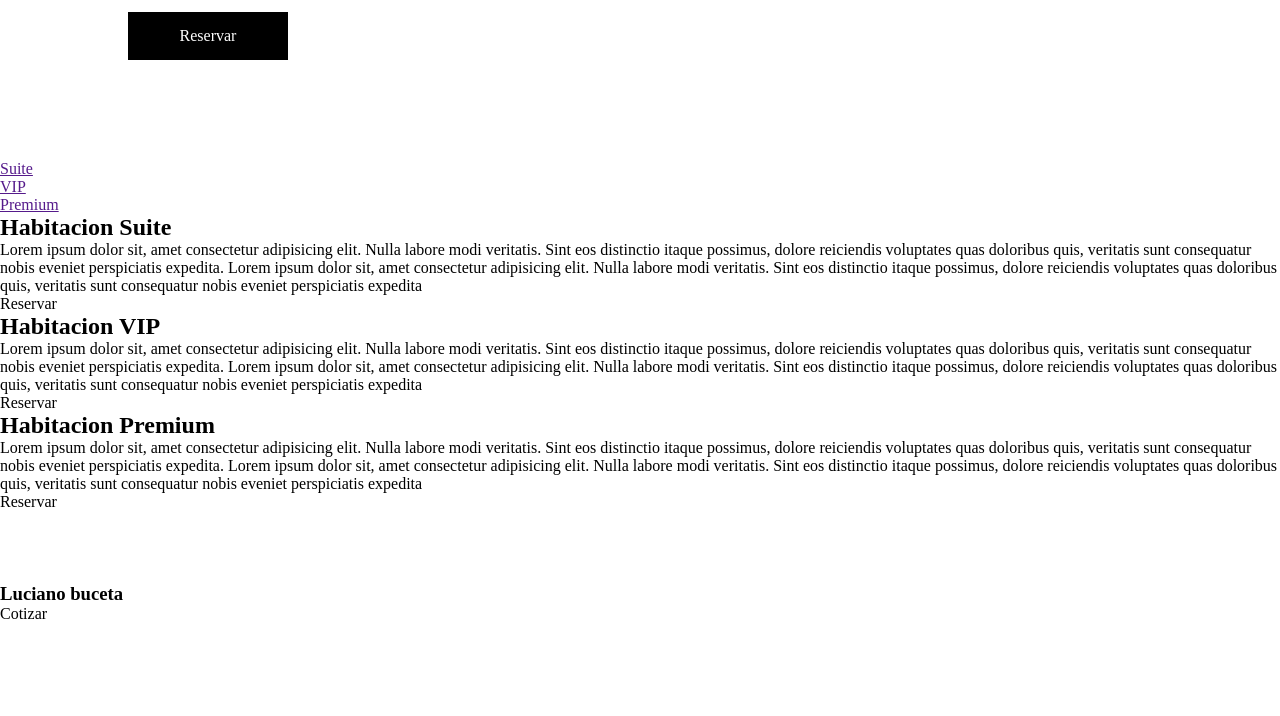
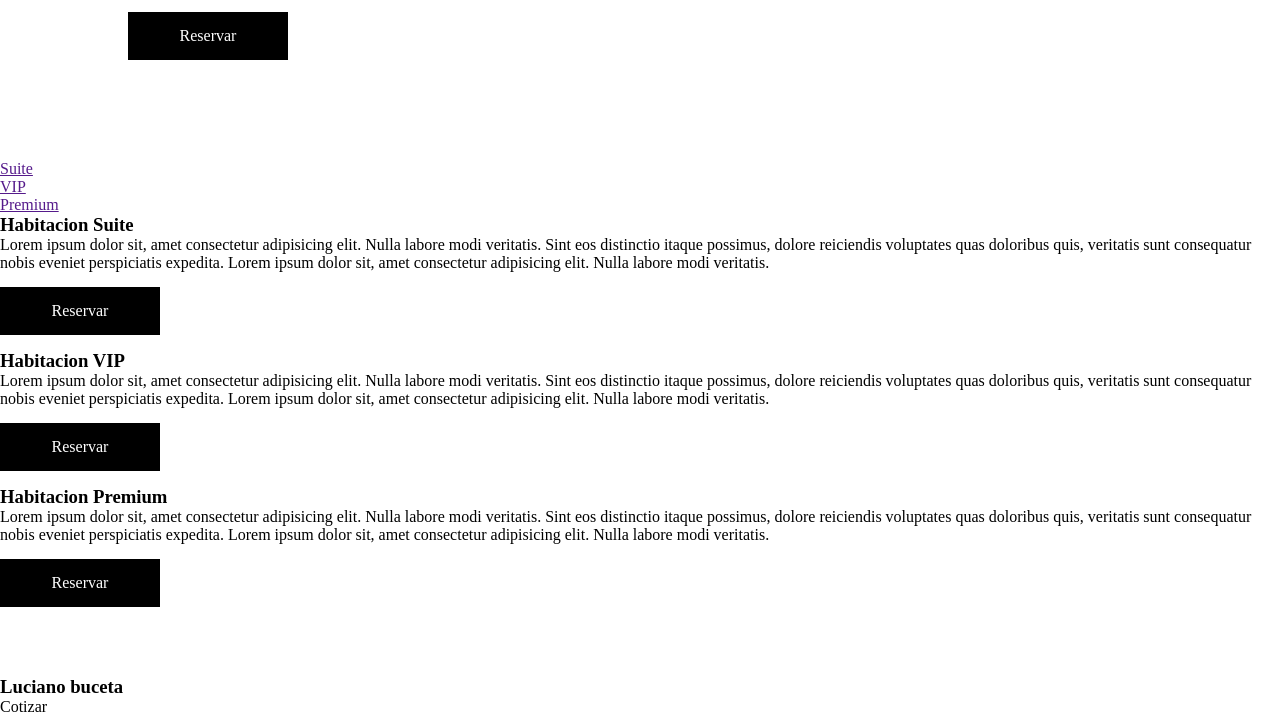
Before and after one commit to LucianoB01/curso-proyecto-final, a plain HTML site: page index.html in a window 1280 px wide. Shown: the part 560-1276 px from the top of the page. Before the commit the page ends 1183 px from the top, so only its background shows below. Drawn offline with nearby package versions, Linux system fonts and the light colour scheme; a web font is replaced by a local one.

Commit message:
Seccion habitaciones finalizada

```diff
--- a/index.html
+++ b/index.html
@@ -61,53 +61,50 @@
                     <ul>
                         <li><a href="">Suite</a></li>
                         <li><a href="">VIP</a></li>
-                        <li><a href="">Premium</a></li>
+                        <li><a id="no-border" href="">Premium</a></li>
                     </ul>
                 </nav>
             </div>
-            <div class="info-normal">
-                <h2>Habitacion Suite</h2>
+            <div class="info normal">
+                <h3>Habitacion Suite</h3>
                 <p>Lorem ipsum dolor sit, amet consectetur adipisicing elit.
                     Nulla labore modi veritatis. Sint eos distinctio itaque
                     possimus, dolore reiciendis voluptates quas doloribus quis,
                     veritatis sunt consequatur nobis eveniet perspiciatis
                     expedita. Lorem ipsum dolor sit, amet consectetur adipisicing elit.
-                    Nulla labore modi veritatis. Sint eos distinctio itaque
-                    possimus, dolore reiciendis voluptates quas doloribus quis,
-                    veritatis sunt consequatur nobis eveniet perspiciatis
-                    expedita</p>
-                <p>Reservar</p>
+                    Nulla labore modi veritatis.</p>
+                <div class="cotizar-btn">
+                    <p>Reservar</p>
+                </div>
             </div>
-            <div class="info-vip">
-                <h2>Habitacion VIP</h2>
+            <div class="info vip">
+                <h3>Habitacion VIP</h3>
                 <p>Lorem ipsum dolor sit, amet consectetur adipisicing elit.
                     Nulla labore modi veritatis. Sint eos distinctio itaque
                     possimus, dolore reiciendis voluptates quas doloribus quis,
                     veritatis sunt consequatur nobis eveniet perspiciatis
                     expedita. Lorem ipsum dolor sit, amet consectetur adipisicing elit.
-                    Nulla labore modi veritatis. Sint eos distinctio itaque
-                    possimus, dolore reiciendis voluptates quas doloribus quis,
-                    veritatis sunt consequatur nobis eveniet perspiciatis
-                    expedita</p>
-                <p>Reservar</p>
+                    Nulla labore modi veritatis.</p>
+                <div class="cotizar-btn">
+                    <p>Reservar</p>
+                </div>
             </div>
-            <div class="info-premium">
-                <h2>Habitacion Premium</h2>
+            <div class="info premium">
+                <h3>Habitacion Premium</h3>
                 <p>Lorem ipsum dolor sit, amet consectetur adipisicing elit.
                     Nulla labore modi veritatis. Sint eos distinctio itaque
                     possimus, dolore reiciendis voluptates quas doloribus quis,
                     veritatis sunt consequatur nobis eveniet perspiciatis
                     expedita. Lorem ipsum dolor sit, amet consectetur adipisicing elit.
-                    Nulla labore modi veritatis. Sint eos distinctio itaque
-                    possimus, dolore reiciendis voluptates quas doloribus quis,
-                    veritatis sunt consequatur nobis eveniet perspiciatis
-                    expedita</p>
-                <p>Reservar</p>
+                    Nulla labore modi veritatis.</p>
+                <div class="cotizar-btn">
+                    <p>Reservar</p>
+                </div>
             </div>
         </div>
         <div class="habitaciones-fotos">
             <div class="fotos-normal">
-                <img src="img/Hotel-de-Len_-Photo-Helenio-Barbetta-10-scaled.jpg" alt="">
+                <!--<img src="img/Hotel-de-Len_-Photo-Helenio-Barbetta-10-scaled.jpg" alt="">-->
             </div>
             <div class="fotos-vip">
                 <img src="img/Camera-Deluxe-scaled.jpg" alt="">
```
